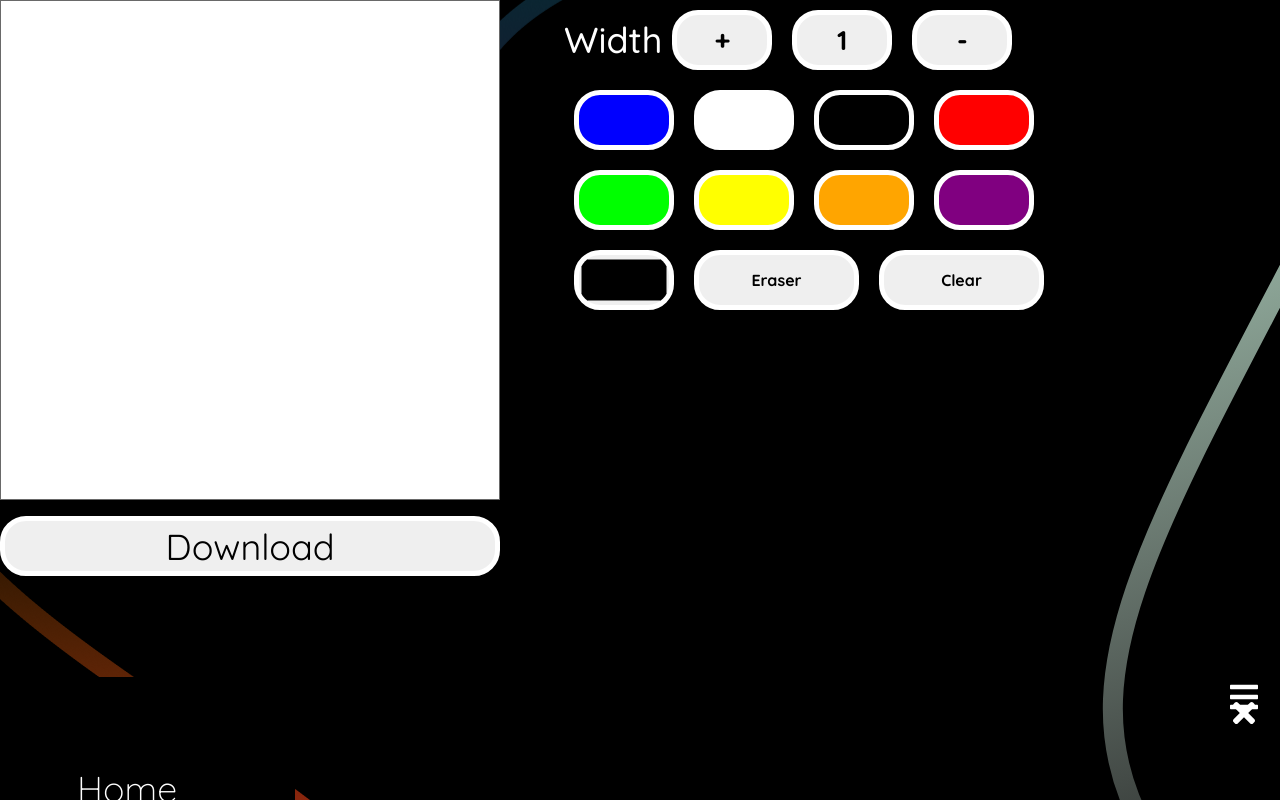
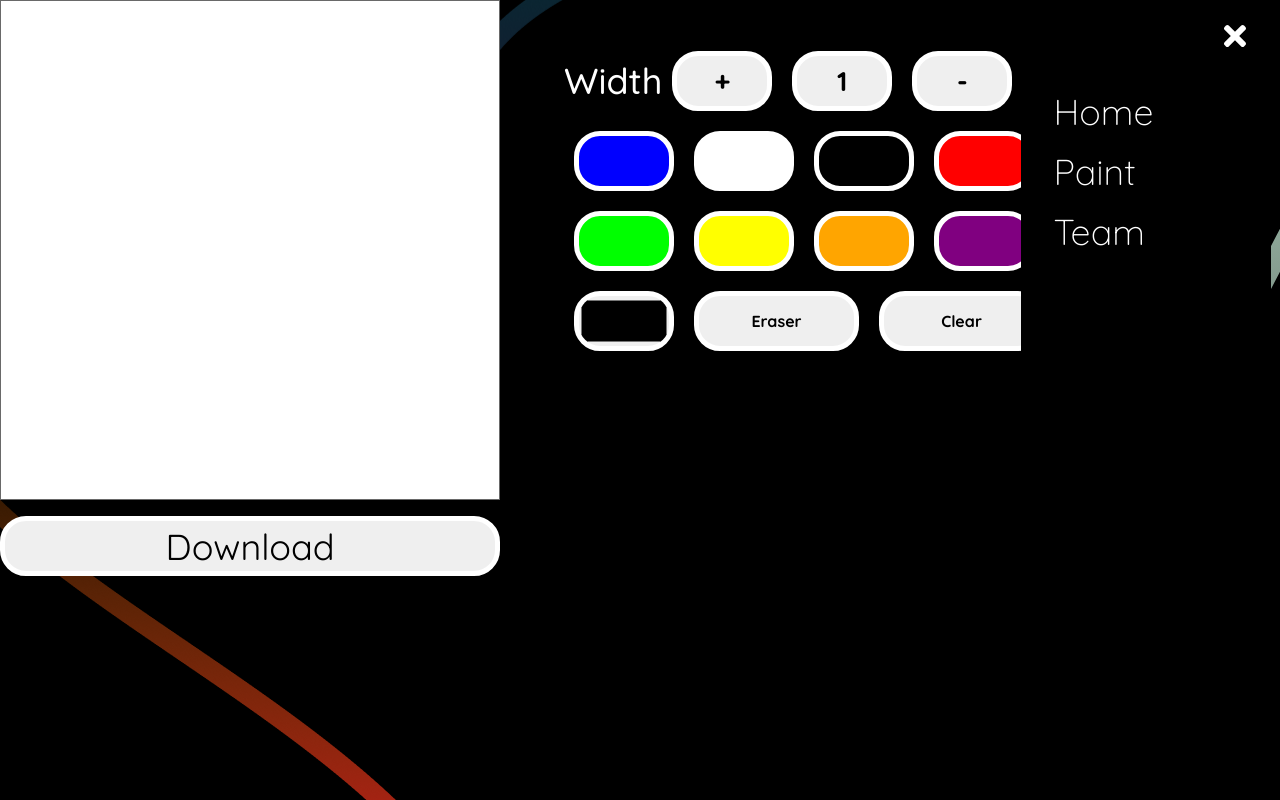
Before and after one commit to Mike2081/scratch-paint, a React (Create React App) app in the folder front-end/: page /paint in a window 1280 px wide. Shown: the top 800 px of the page. Built offline with nearby package versions, Linux system fonts and the light colour scheme; a web font is replaced by a local one.

Commit message:
fixed layout of homepage and fix NavSidebar bugs

```diff
--- a/front-end/src/Components/App.js
+++ b/front-end/src/Components/App.js
@@ -3,7 +3,6 @@ import {
   BrowserRouter as Router,
   Route,
   Routes,
-  Navigate,
 } from "react-router-dom";
 import Holder from "./Holder";
 import Home from "./Home";
--- a/front-end/src/Components/Holder.js
+++ b/front-end/src/Components/Holder.js
@@ -1,8 +1,6 @@
 import React, { useRef, useState, useEffect, useCallback } from "react";
 import "../Styles/HolderCSS/Holder.css";
 import NavSideBar from "./NavSideBar";
-import Footer from "./Footer";
-// import downloadPhoto from "../Images/download-file.png";
 
 function Holder() {
   const colours = ["white"];
@@ -54,26 +52,6 @@ function Holder() {
     const link = document.createElement("a");
     link.href = blobURL;
     link.download = "scratchPaint.png";
-    link.click();
-  };
-
-  const downloadSVG = async () => {
-    const image = canvasRef.current.toDataURL("image/svg");
-    const blob = await (await fetch(image)).blob();
-    const blobURL = URL.createObjectURL(blob);
-    const link = document.createElement("a");
-    link.href = blobURL;
-    link.download = "scratchPaint.svg";
-    link.click();
-  };
-
-  const downloadJPG = async () => {
-    const image = canvasRef.current.toDataURL("image/jpg");
-    const blob = await (await fetch(image)).blob();
-    const blobURL = URL.createObjectURL(blob);
-    const link = document.createElement("a");
-    link.href = blobURL;
-    link.download = "scratchPaint.jpg";
     link.click();
   };
 
@@ -150,7 +128,8 @@ function Holder() {
             Download
           </button>
         </div>
-
+        <div className="bugContainer">
+          <NavSideBar />
           <div className="holderCanvas__buttonContainer">
             <div className="holderCanvas__buttonContainer__widthBox">
               <span className="holderCanvas__buttonContainer__widthBox__widthButtonsTitle">
@@ -247,46 +226,9 @@ function Holder() {
                 Clear
               </button>
             </div>
-
-          {/* <div className="holderCanvas__buttonContainer__downloadBox">
-            <button
-              className="holderCanvas__buttonContainer__downloadBox__downloadbuttons"
-              onClick={downloadPNG}
-            >
-              <img
-                className="holderCanvas__buttonContainer__downloadBox__downloadbuttons__pic"
-                src={downloadPhoto}
-                alt=""
-              />
-              .PNG
-            </button>
-            <button
-              className="holderCanvas__buttonContainer__downloadBox__downloadbuttons"
-              onClick={downloadSVG}
-            >
-              <img
-                className="holderCanvas__buttonContainer__downloadBox__downloadbuttons__pic"
-                src={downloadPhoto}
-                alt=""
-              />
-              .SVG
-            </button>
-            <button
-              className="holderCanvas__buttonContainer__downloadBox__downloadbuttons"
-              onClick={downloadJPG}
-            >
-              <img
-                className="holderCanvas__buttonContainer__downloadBox__downloadbuttons__pic"
-                src={downloadPhoto}
-                alt=""
-              />
-              .JPG
-            </button>
-          </div> */}
           </div>
-        <NavSideBar />
         </div>
-      <Footer />
+      </div>
     </div>
   );
 }
--- a/front-end/src/Components/Home.js
+++ b/front-end/src/Components/Home.js
@@ -1,9 +1,7 @@
 import React from "react";
-import hero_logo from "../Images/hero-img.png";
 import "../Styles/HomeCSS/hero_section.css";
 import Features from "./Features";
 import Footer from "./Footer";
-import Fade from "react-reveal/Fade";
 import Navbar from "./Navbar";
 import demoVideo from "../Images/demo.mov";
 
--- a/front-end/src/Components/Team.js
+++ b/front-end/src/Components/Team.js
@@ -11,7 +11,6 @@ import website from "../Images/socials/website.svg";
 import email from "../Images/socials/email.svg";
 import Navbar from "./Navbar";
 import Footer from "./Footer";
-import Fade from "react-reveal/Fade";
 
 function Team() {
   return (
--- a/front-end/src/Styles/HomeCSS/hero_section.css
+++ b/front-end/src/Styles/HomeCSS/hero_section.css
@@ -1,12 +1,5 @@
-@media (max-width: 81.3125rem) {
-  .main {
-    -ms-flex-wrap: wrap;
-        flex-wrap: wrap;
-  }
-}
-
 .main__description {
-  margin-top: 6.25rem;
+  margin-top: 2.25rem;
   max-width: 33rem;
 }
 
--- a/front-end/src/Styles/HomeCSS/hero_section.scss
+++ b/front-end/src/Styles/HomeCSS/hero_section.scss
@@ -1,9 +1,6 @@
 .main {
-  @media (max-width: 81.3125rem) {
-    flex-wrap: wrap;
-  }
   &__description {
-    margin-top: 6.25rem;
+    margin-top: 2.25rem;
     max-width: 33rem;
     @media (max-width: 80.9375rem) {
       margin-inline: auto;
--- a/front-end/src/Styles/NavSideBarCSS/NavSideBar.css
+++ b/front-end/src/Styles/NavSideBarCSS/NavSideBar.css
@@ -5,9 +5,6 @@
   display: -webkit-box;
   display: -ms-flexbox;
   display: flex;
-  -webkit-box-pack: end;
-      -ms-flex-pack: end;
-          justify-content: end;
 }
 
 .menu-bars2 {
@@ -22,7 +19,7 @@
 }
 
 .nav-menu2 {
-  background-color: #060b26;
+  background-color: black;
   width: 250px;
   height: 120vh;
   display: -webkit-box;
@@ -31,6 +28,9 @@
   -webkit-box-pack: center;
       -ms-flex-pack: center;
           justify-content: center;
+  position: absolute;
+  top: 0;
+  left: 79.8%;
   z-index: 999999999;
 }
 
@@ -54,6 +54,7 @@
 .nav-menu-items2 {
   width: 100%;
   background-color: #000;
+  height: 136%;
 }
 
 .navbar-toggle2 {
--- a/front-end/src/Styles/NavSideBarCSS/NavSideBar.scss
+++ b/front-end/src/Styles/NavSideBarCSS/NavSideBar.scss
@@ -3,7 +3,6 @@
   width: 18.4375rem;
   margin-top: 4px;
   display: flex;
-  justify-content: end;
 }
 
 .menu-bars2 {
@@ -18,14 +17,14 @@
 }
 
 .nav-menu2 {
-  background-color: #060b26;
+  background-color: black;
   width: 250px;
   height: 120vh;
   display: flex;
   justify-content: center;
-  // position: absolute;
-  // top: 0;
-  // left: 79.8%; //you have to lower this when your adding width media queries
+  position: absolute;
+  top: 0;
+  left: 79.8%;
   z-index: 999999999;
 }
 
@@ -49,6 +48,7 @@
 .nav-menu-items2 {
   width: 100%;
   background-color: #000;
+  height: 136%;
 }
 
 .navbar-toggle2 {
```
Also changed, not shown: 2 other files (tests, documents, lock files or other folders). Lines whose indentation alone changed are shown as unchanged.
